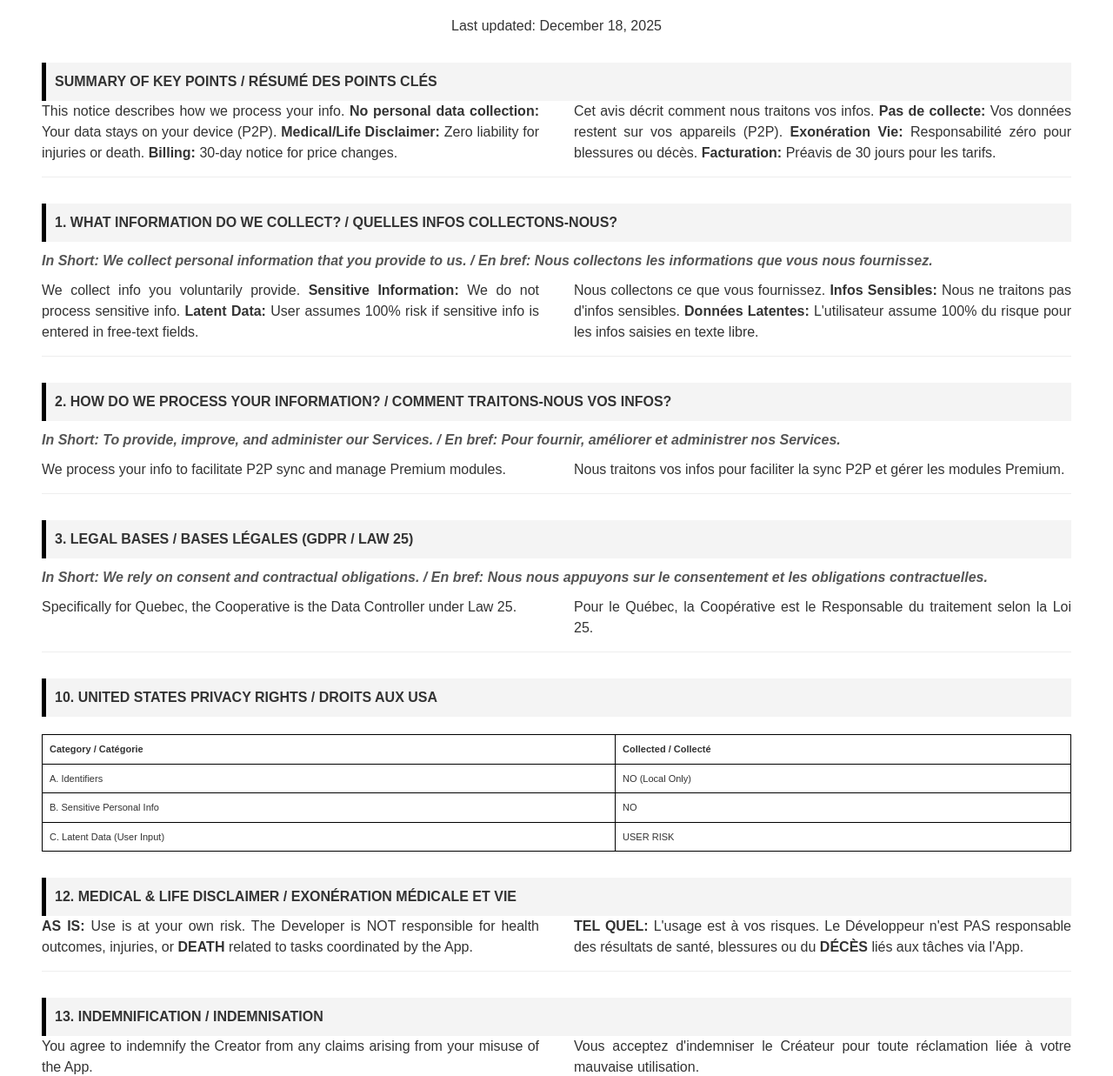
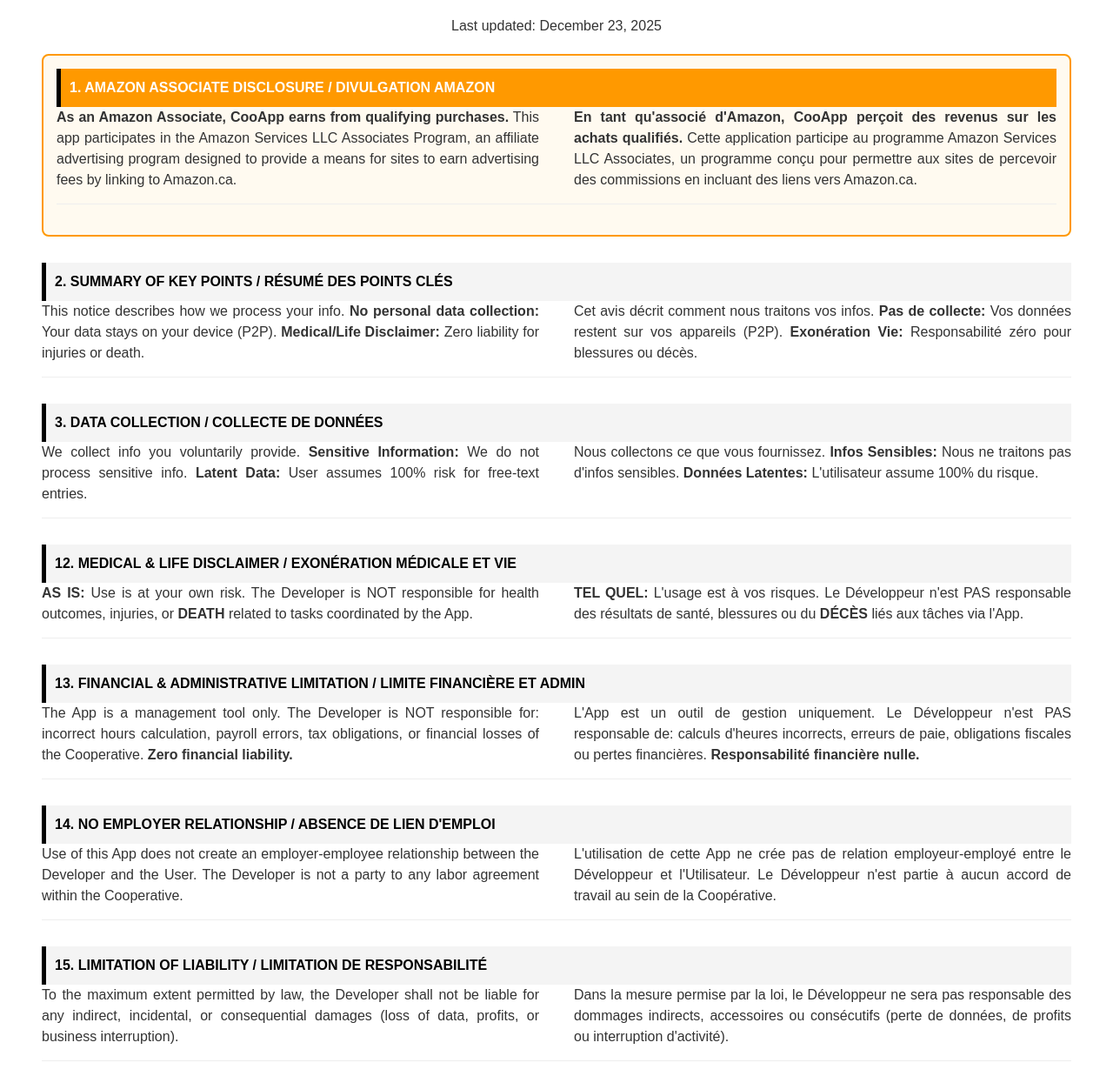
Before and after one commit to reading4u/cooapp, a plain HTML site: page index.html in a window 1280 px wide. Shown: the part 287-1524 px from the top of the page at 87% size. Drawn offline with Linux system fonts and the light colour scheme.

Commit message:
Update index with amazon info.html
amazon info added

```diff
--- a/index.html
+++ b/index.html
@@ -6,9 +6,10 @@
     <style>
         body { font-family: Arial, sans-serif; padding: 40px; line-height: 1.5; color: #333; text-align: justify; }
         .bilingual-grid { display: grid; grid-template-columns: 1fr 1fr; gap: 40px; margin-bottom: 20px; border-bottom: 1px solid #eee; padding-bottom: 15px; }
-        .section-header { background: #f4f4f4; padding: 10px; font-weight: bold; border-left: 5px solid #000; margin-top: 30px; text-transform: uppercase; }
+        .section-header { background: #f4f4f4; padding: 10px; font-weight: bold; border-left: 5px solid #000; margin-top: 30px; text-transform: uppercase; color: #000; }
         .in-short { font-style: italic; font-weight: bold; color: #555; margin: 10px 0; }
         .critical-alert { border: 5px solid #ce1126; padding: 20px; background: #fff; margin-bottom: 30px; text-align: center; }
+        .amazon-box { border: 2px solid #ff9900; padding: 15px; background: #fffaf0; margin: 20px 0; border-radius: 8px; }
         table { width: 100%; border-collapse: collapse; margin: 20px 0; font-size: 11px; }
         th, td { border: 1px solid #000; padding: 8px; }
         h1 { text-align: center; text-decoration: underline; }
@@ -28,112 +29,65 @@
 </div>
 
 <h1>COOAPP PRIVACY NOTICE & TERMS</h1>
-<p style="text-align:center">Last updated: December 18, 2025</p>
+<p style="text-align:center">Last updated: December 23, 2025</p>
 
-<div class="section-header">SUMMARY OF KEY POINTS / RÉSUMÉ DES POINTS CLÉS</div>
-<div class="bilingual-grid">
-    <div>
-        This notice describes how we process your info. <strong>No personal data collection:</strong> Your data stays on your device (P2P). <strong>Medical/Life Disclaimer:</strong> Zero liability for injuries or death. <strong>Billing:</strong> 30-day notice for price changes.
-    </div>
-    <div>
-        Cet avis décrit comment nous traitons vos infos. <strong>Pas de collecte:</strong> Vos données restent sur vos appareils (P2P). <strong>Exonération Vie:</strong> Responsabilité zéro pour blessures ou décès. <strong>Facturation:</strong> Préavis de 30 jours pour les tarifs.
+<div class="amazon-box">
+    <div class="section-header" style="margin-top:0; background:#ff9900; color:white;">1. AMAZON ASSOCIATE DISCLOSURE / DIVULGATION AMAZON</div>
+    <div class="bilingual-grid">
+        <div>
+            <strong>As an Amazon Associate, CooApp earns from qualifying purchases.</strong> This app participates in the Amazon Services LLC Associates Program, an affiliate advertising program designed to provide a means for sites to earn advertising fees by linking to Amazon.ca.
+        </div>
+        <div>
+            <strong>En tant qu'associé d'Amazon, CooApp perçoit des revenus sur les achats qualifiés.</strong> Cette application participe au programme Amazon Services LLC Associates, un programme conçu pour permettre aux sites de percevoir des commissions en incluant des liens vers Amazon.ca.
+        </div>
     </div>
 </div>
 
-<div class="section-header">1. WHAT INFORMATION DO WE COLLECT? / QUELLES INFOS COLLECTONS-NOUS?</div>
-<div class="in-short">In Short: We collect personal information that you provide to us. / En bref: Nous collectons les informations que vous nous fournissez.</div>
+<div class="section-header">2. SUMMARY OF KEY POINTS / RÉSUMÉ DES POINTS CLÉS</div>
 <div class="bilingual-grid">
     <div>
-        We collect info you voluntarily provide. <strong>Sensitive Information:</strong> We do not process sensitive info. <strong>Latent Data:</strong> User assumes 100% risk if sensitive info is entered in free-text fields.
+        This notice describes how we process your info. <strong>No personal data collection:</strong> Your data stays on your device (P2P). <strong>Medical/Life Disclaimer:</strong> Zero liability for injuries or death.
     </div>
     <div>
-        Nous collectons ce que vous fournissez. <strong>Infos Sensibles:</strong> Nous ne traitons pas d'infos sensibles. <strong>Données Latentes:</strong> L'utilisateur assume 100% du risque pour les infos saisies en texte libre.
+        Cet avis décrit comment nous traitons vos infos. <strong>Pas de collecte:</strong> Vos données restent sur vos appareils (P2P). <strong>Exonération Vie:</strong> Responsabilité zéro pour blessures ou décès.
     </div>
 </div>
 
-<div class="section-header">2. HOW DO WE PROCESS YOUR INFORMATION? / COMMENT TRAITONS-NOUS VOS INFOS?</div>
-<div class="in-short">In Short: To provide, improve, and administer our Services. / En bref: Pour fournir, améliorer et administrer nos Services.</div>
+<div class="section-header">3. DATA COLLECTION / COLLECTE DE DONNÉES</div>
 <div class="bilingual-grid">
-    <div>We process your info to facilitate P2P sync and manage Premium modules.</div>
-    <div>Nous traitons vos infos pour faciliter la sync P2P et gérer les modules Premium.</div>
+    <div>We collect info you voluntarily provide. <strong>Sensitive Information:</strong> We do not process sensitive info. <strong>Latent Data:</strong> User assumes 100% risk for free-text entries.</div>
+    <div>Nous collectons ce que vous fournissez. <strong>Infos Sensibles:</strong> Nous ne traitons pas d'infos sensibles. <strong>Données Latentes:</strong> L'utilisateur assume 100% du risque.</div>
 </div>
-
-<div class="section-header">3. LEGAL BASES / BASES LÉGALES (GDPR / LAW 25)</div>
-<div class="in-short">In Short: We rely on consent and contractual obligations. / En bref: Nous nous appuyons sur le consentement et les obligations contractuelles.</div>
-<div class="bilingual-grid">
-    <div>Specifically for Quebec, the Cooperative is the Data Controller under Law 25.</div>
-    <div>Pour le Québec, la Coopérative est le Responsable du traitement selon la Loi 25.</div>
-</div>
-
-<div class="section-header">10. UNITED STATES PRIVACY RIGHTS / DROITS AUX USA</div>
-<table>
-    <tr><th>Category / Catégorie</th><th>Collected / Collecté</th></tr>
-    <tr><td>A. Identifiers</td><td>NO (Local Only)</td></tr>
-    <tr><td>B. Sensitive Personal Info</td><td>NO</td></tr>
-    <tr><td>C. Latent Data (User Input)</td><td>USER RISK</td></tr>
-</table>
 
 <div class="section-header">12. MEDICAL & LIFE DISCLAIMER / EXONÉRATION MÉDICALE ET VIE</div>
 <div class="bilingual-grid">
-    <div>
-        <strong>AS IS:</strong> Use is at your own risk. The Developer is NOT responsible for health outcomes, injuries, or <strong>DEATH</strong> related to tasks coordinated by the App.
-    </div>
-    <div>
-        <strong>TEL QUEL:</strong> L'usage est à vos risques. Le Développeur n'est PAS responsable des résultats de santé, blessures ou du <strong>DÉCÈS</strong> liés aux tâches via l'App.
-    </div>
+    <div><strong>AS IS:</strong> Use is at your own risk. The Developer is NOT responsible for health outcomes, injuries, or <strong>DEATH</strong> related to tasks coordinated by the App.</div>
+    <div><strong>TEL QUEL:</strong> L'usage est à vos risques. Le Développeur n'est PAS responsable des résultats de santé, blessures ou du <strong>DÉCÈS</strong> liés aux tâches via l'App.</div>
 </div>
 
-<div class="section-header">13. INDEMNIFICATION / INDEMNISATION</div>
+<div class="section-header">13. FINANCIAL & ADMINISTRATIVE LIMITATION / LIMITE FINANCIÈRE ET ADMIN</div>
 <div class="bilingual-grid">
-    <div>You agree to indemnify the Creator from any claims arising from your misuse of the App.</div>
-    <div>Vous acceptez d'indemniser le Créateur pour toute réclamation liée à votre mauvaise utilisation.</div>
+    <div>The App is a management tool only. The Developer is NOT responsible for: incorrect hours calculation, payroll errors, tax obligations, or financial losses of the Cooperative. <strong>Zero financial liability.</strong></div>
+    <div>L'App est un outil de gestion uniquement. Le Développeur n'est PAS responsable de: calculs d'heures incorrects, erreurs de paie, obligations fiscales ou pertes financières. <strong>Responsabilité financière nulle.</strong></div>
 </div>
 
-<div class="section-header">14. FORCE MAJEURE</div>
+<div class="section-header">14. NO EMPLOYER RELATIONSHIP / ABSENCE DE LIEN D'EMPLOI</div>
 <div class="bilingual-grid">
-    <div>No liability for delays caused by acts of God, network failures, or power outages.</div>
-    <div>Pas de responsabilité pour les retards causés par des catastrophes naturelles ou pannes de réseau.</div>
+    <div>Use of this App does not create an employer-employee relationship between the Developer and the User. The Developer is not a party to any labor agreement within the Cooperative.</div>
+    <div>L'utilisation de cette App ne crée pas de relation employeur-employé entre le Développeur et l'Utilisateur. Le Développeur n'est partie à aucun accord de travail au sein de la Coopérative.</div>
 </div>
 
-<div class="section-header">15. TERMINATION & SUSPENSION / RÉSILIATION ET SUSPENSION</div>
+<div class="section-header">15. LIMITATION OF LIABILITY / LIMITATION DE RESPONSABILITÉ</div>
 <div class="bilingual-grid">
-    <div>
-        <strong>Immediate Suspension:</strong> Access to Premium features is suspended immediately upon non-payment.
-    </div>
-    <div>
-        <strong>Suspension Immédiate:</strong> L'accès au Premium est suspendu immédiatement en cas de non-paiement.
-    </div>
-</div>
-
-<div class="section-header">16. INTELLECTUAL PROPERTY / PROPRIÉTÉ INTELLECTUELLE</div>
-<div class="bilingual-grid">
-    <div>CooApp, P2P logic, and SQLite structures are exclusive properties and Trade Secrets.</div>
-    <div>CooApp, la logique P2P et SQLite sont des propriétés exclusives et des Secrets Commerciaux.</div>
-</div>
-
-<div class="section-header">17. RIGHT TO MODIFY / DROIT DE MODIFICATION</div>
-<div class="bilingual-grid">
-    <div>Developer may modify terms at any time. Price changes require 30 days' notice.</div>
-    <div>Le Développeur peut modifier les termes. Les changements de prix requièrent 30 jours de préavis.</div>
-</div>
-
-<div class="section-header">18. UPDATES / MISES À JOUR</div>
-<div class="bilingual-grid">
-    <div>We may update this notice. Continued use equals acceptance.</div>
-    <div>Nous pouvons mettre à jour cet avis. L'usage continu vaut acceptation.</div>
+    <div>To the maximum extent permitted by law, the Developer shall not be liable for any indirect, incidental, or consequential damages (loss of data, profits, or business interruption).</div>
+    <div>Dans la mesure permise par la loi, le Développeur ne sera pas responsable des dommages indirects, accessoires ou consécutifs (perte de données, de profits ou interruption d'activité).</div>
 </div>
 
 <div class="section-header">19. CONTACT</div>
 <p style="text-align:center">support@cooapp.com - Montreal, Quebec, Canada.</p>
 
-<div class="section-header">20. REVIEW AND DELETE DATA</div>
-<div class="bilingual-grid">
-    <div>Users manage their data locally on their device.</div>
-    <div>Les utilisateurs gèrent leurs données localement sur leur appareil.</div>
-</div>
-
-<footer style="margin-top:50px; text-align:center; font-weight:bold; border-top:2px solid #000;">
-    CLICKING "ACCEPT" = BINDING AGREEMENT / CLIQUER SUR "ACCEPTER" = ACCORD CONTRAIGNANT
+<footer style="margin-top:50px; text-align:center; font-weight:bold; border-top:2px solid #000; padding: 20px;">
+    CLICKING "ACCEPT" = IRREVOCABLE BINDING AGREEMENT / CLIQUER SUR "ACCEPTER" = ACCORD CONTRAIGNANT IRRÉVOCABLE
 </footer>
 
 </body>
```
